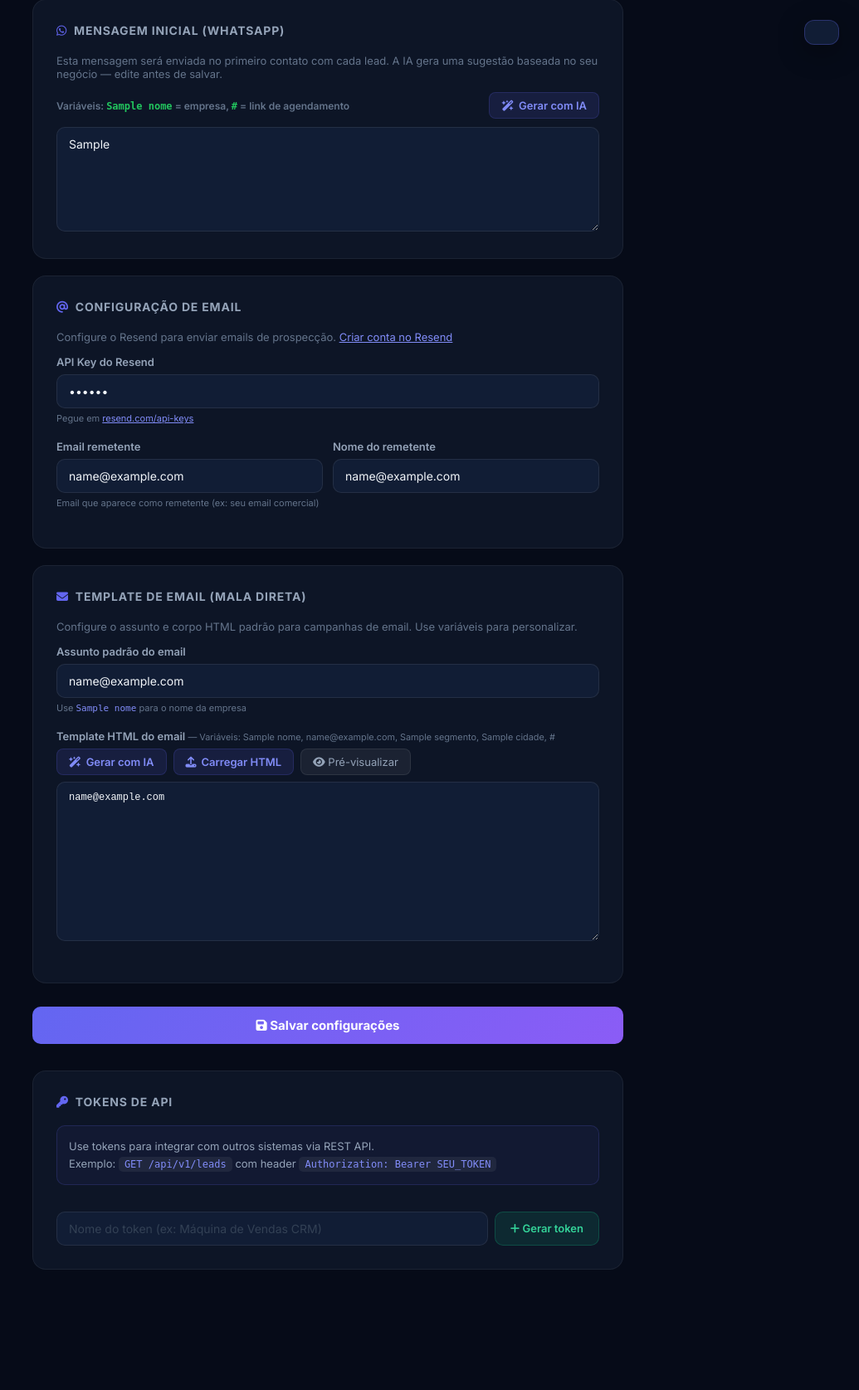
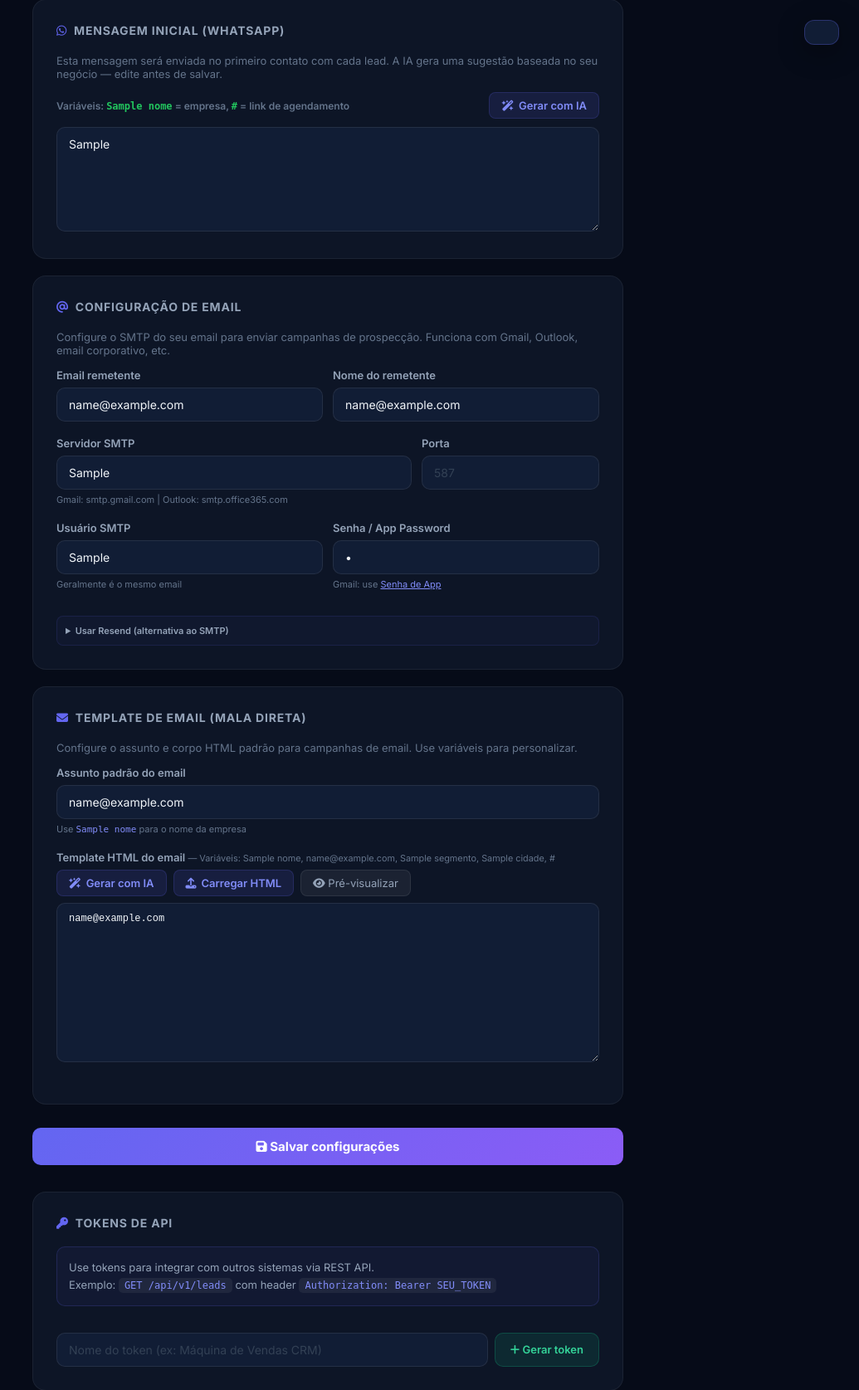
Before and after one commit to AndersD76/robo-comercial, a Flask app: template templates/config.html in a window 1280 px wide. Shown: the part 802-2477 px from the top of the page at 83% size, without its empty margins (245-1280 px from the left). Before the commit the page ends 2332 px from the top, so only its background shows below. Run offline with Flask 3, Linux system fonts and the light colour scheme; the template is opened without the code that fills it: most values are stand-ins (such as "Sample title", 1, 10 or a date in 2020); some libraries are stand-ins or nearby versions.

Commit message:
feat: envio de email via SMTP direto (Gmail, Outlook, qualquer email)
- SMTP como método principal (qualquer email funciona)
- Campos: servidor, porta, usuário, senha/app password
- Resend mantido como alternativa (dentro de details/summary)
- Prioridade: SMTP > Resend
- Gmail: smtp.gmail.com:587 + App Password
- Outlook: smtp.office365.com:587

Co-Authored-By: Claude Opus 4.6 (1M context) <noreply@anthropic.com>

```diff
--- a/app.py
+++ b/app.py
@@ -147,6 +147,10 @@ def _init_user_schema(schema: str):
         "ALTER TABLE bot_config ADD COLUMN IF NOT EXISTS email_remetente TEXT",
         "ALTER TABLE bot_config ADD COLUMN IF NOT EXISTS email_remetente_nome TEXT",
         "ALTER TABLE bot_config ADD COLUMN IF NOT EXISTS resend_api_key TEXT",
+        "ALTER TABLE bot_config ADD COLUMN IF NOT EXISTS smtp_host TEXT",
+        "ALTER TABLE bot_config ADD COLUMN IF NOT EXISTS smtp_port INTEGER DEFAULT 587",
+        "ALTER TABLE bot_config ADD COLUMN IF NOT EXISTS smtp_user TEXT",
+        "ALTER TABLE bot_config ADD COLUMN IF NOT EXISTS smtp_password TEXT",
         "ALTER TABLE empresas ADD COLUMN IF NOT EXISTS wa_enviado TIMESTAMP",
         "ALTER TABLE empresas ADD COLUMN IF NOT EXISTS agenda_token TEXT",
         "ALTER TABLE bot_config ADD COLUMN IF NOT EXISTS horario_inicio INTEGER DEFAULT 9",
@@ -1032,30 +1036,60 @@ def api_bulk_action(bot):
 # --- Email em massa ---
 
 def _get_email_config(schema: str) -> dict:
-    """Lê config de email do user (bot_config) com fallback para env vars."""
+    """Lê config de email do user (bot_config)."""
     cfg = get_bot_config(schema) if schema else {}
     return {
-        'api_key': (cfg.get('resend_api_key') or
-                    os.environ.get('RESEND_API_KEY', '') or
-                    os.environ.get('BREVO_API_KEY', '')),
         'sender_email': (cfg.get('email_remetente') or
                          os.environ.get('EMAIL_FROM', '')),
         'sender_name': (cfg.get('email_remetente_nome') or
-                        cfg.get('empresa_nome') or
-                        os.environ.get('EMAIL_FROM_NAME', '')),
+                        cfg.get('empresa_nome') or ''),
+        'smtp_host': cfg.get('smtp_host') or '',
+        'smtp_port': cfg.get('smtp_port') or 587,
+        'smtp_user': cfg.get('smtp_user') or '',
+        'smtp_password': cfg.get('smtp_password') or '',
+        'resend_api_key': cfg.get('resend_api_key') or '',
     }
 
 
-def _send_email(api_key, sender_email, sender_name,
-                to_email, to_name, subject, html):
-    """Envia email via Resend (preferido) ou Brevo (fallback)."""
-    import requests as http
-    if not api_key or not sender_email:
+def _send_email(ecfg, to_email, to_name, subject, html):
+    """Envia email via SMTP direto, Resend ou Brevo."""
+    sender_email = ecfg.get('sender_email', '')
+    sender_name = ecfg.get('sender_name', '')
+    if not sender_email:
         return False
-    # Tenta Resend primeiro (key começa com "re_")
-    if api_key.startswith('re_'):
+
+    # Opção 1: SMTP direto (qualquer email)
+    smtp_host = ecfg.get('smtp_host', '')
+    smtp_user = ecfg.get('smtp_user', '')
+    smtp_pass = ecfg.get('smtp_password', '')
+    if smtp_host and smtp_user and smtp_pass:
+        try:
+            import smtplib
+            from email.mime.multipart import MIMEMultipart
+            from email.mime.text import MIMEText
+            msg = MIMEMultipart('alternative')
+            msg['From'] = f'{sender_name} <{sender_email}>'
+            msg['To'] = to_email
+            msg['Subject'] = subject
+            msg.attach(MIMEText(html, 'html', 'utf-8'))
+            port = int(ecfg.get('smtp_port', 587))
+            with smtplib.SMTP(smtp_host, port, timeout=15) as s:
+                s.ehlo()
+                if port != 25:
+                    s.starttls()
+                s.login(smtp_user, smtp_pass)
+                s.sendmail(sender_email, to_email, msg.as_string())
+            return True
+        except Exception as e:
+            print(f'[SMTP] erro: {e}')
+            return False
+
+    # Opção 2: Resend API
+    resend_key = ecfg.get('resend_api_key', '')
+    if resend_key:
+        import requests as http
         r = http.post('https://api.resend.com/emails',
-                      headers={'Authorization': f'Bearer {api_key}',
+                      headers={'Authorization': f'Bearer {resend_key}',
                                'Content-Type': 'application/json'},
                       json={'from': f'{sender_name} <{sender_email}>',
                             'to': [to_email],
@@ -1063,17 +1097,8 @@ def _send_email(api_key, sender_email, sender_name,
                             'html': html},
                       timeout=15)
         return r.status_code in (200, 201)
-    # Senão tenta Brevo
-    r = http.post('https://api.brevo.com/v3/smtp/email',
-                  headers={'api-key': api_key,
-                           'Content-Type': 'application/json'},
-                  json={'sender': {'name': sender_name,
-                                   'email': sender_email},
-                        'to': [{'email': to_email, 'name': to_name}],
-                        'subject': subject,
-                        'htmlContent': html},
-                  timeout=15)
-    return r.status_code in (200, 201)
+
+    return False
 
 
 @app.route('/api/<bot>/send-emails', methods=['POST'])
@@ -1085,13 +1110,12 @@ def api_send_emails(bot):
     if not lead_ids:
         return jsonify({'error': 'nenhum lead selecionado'}), 400
     ecfg = _get_email_config(schema)
-    if not ecfg['api_key']:
-        return jsonify({'error': 'Configure sua API Key do Resend em Configurações'}), 400
+    has_smtp = ecfg.get('smtp_host') and ecfg.get('smtp_user')
+    has_resend = bool(ecfg.get('resend_api_key'))
+    if not has_smtp and not has_resend:
+        return jsonify({'error': 'Configure SMTP ou Resend em Configurações'}), 400
     if not ecfg['sender_email']:
         return jsonify({'error': 'Configure seu email remetente em Configurações'}), 400
-    api_key = ecfg['api_key']
-    sender_email = ecfg['sender_email']
-    sender_name = ecfg['sender_name'] or 'Minha Empresa'
 
     tpl_path = os.path.join(os.path.dirname(__file__), 'templates', 'email_custom.html')
     if not os.path.exists(tpl_path):
@@ -1124,8 +1148,7 @@ def api_send_emails(bot):
                         .replace('{{link_agenda}}', link_agenda)
                         .replace('{{EMPRESA}}', empresa_nome))
         try:
-            ok = _send_email(api_key, sender_email, sender_name,
-                             lead['email'], nome,
+            ok = _send_email(ecfg, lead['email'], nome,
                              f'{nome}, conheça {empresa_nome}', html)
             if ok:
                 enviados += 1
@@ -1166,13 +1189,12 @@ def api_email_campanha(bot):
         return jsonify({'error': 'corpo ou template HTML é obrigatório'}), 400
 
     ecfg = _get_email_config(schema)
-    if not ecfg['api_key']:
-        return jsonify({'error': 'Configure sua API Key do Resend em Configurações'}), 400
+    has_smtp = ecfg.get('smtp_host') and ecfg.get('smtp_user')
+    has_resend = bool(ecfg.get('resend_api_key'))
+    if not has_smtp and not has_resend:
+        return jsonify({'error': 'Configure SMTP ou Resend em Configurações'}), 400
     if not ecfg['sender_email']:
         return jsonify({'error': 'Configure seu email remetente em Configurações'}), 400
-    api_key = ecfg['api_key']
-    sender_email = ecfg['sender_email']
-    sender_name = ecfg['sender_name'] or 'Minha Empresa'
 
     try:
         conn = _conn(schema)
@@ -1218,8 +1240,7 @@ def api_email_campanha(bot):
 
         try:
             ok = _send_email(
-                api_key, sender_email, sender_name,
-                lead['email'], nome, subj, html)
+                ecfg, lead['email'], nome, subj, html)
             if ok:
                 enviados += 1
                 try:
@@ -1276,6 +1297,10 @@ def api_save_config(bot):
     email_remetente = data.get('email_remetente', '')
     email_remetente_nome = data.get('email_remetente_nome', '')
     resend_api_key = data.get('resend_api_key', '')
+    smtp_host = data.get('smtp_host', '')
+    smtp_port = data.get('smtp_port', 587)
+    smtp_user = data.get('smtp_user', '')
+    smtp_password = data.get('smtp_password', '')
 
     if not termos and descricao:
         ia = _gerar_termos_ia(empresa_nome, descricao, website)
@@ -1296,6 +1321,8 @@ def api_save_config(bot):
                          email_assunto_padrao=%s, email_html_template=%s,
                          email_remetente=%s, email_remetente_nome=%s,
                          resend_api_key=%s,
+                         smtp_host=%s, smtp_port=%s,
+                         smtp_user=%s, smtp_password=%s,
                          atualizado_em=NOW()"""
             params = [empresa_nome, website, descricao, json.dumps(termos),
                       li_email or None, json.dumps(li_cargos),
@@ -1303,7 +1330,9 @@ def api_save_config(bot):
                       email_html or None,
                       email_remetente or None,
                       email_remetente_nome or None,
-                      resend_api_key or None]
+                      resend_api_key or None,
+                      smtp_host or None, smtp_port or 587,
+                      smtp_user or None, smtp_password or None]
             if li_password:
                 sql += ", linkedin_password=%s"
                 params.append(li_password)
@@ -1315,8 +1344,9 @@ def api_save_config(bot):
                 (empresa_nome, website, descricao, termos_busca,
                  linkedin_email, linkedin_password, linkedin_cargos,
                  msg_inicial, email_assunto_padrao, email_html_template,
-                 email_remetente, email_remetente_nome, resend_api_key)
-                VALUES (%s,%s,%s,%s,%s,%s,%s,%s,%s,%s,%s,%s,%s)""",
+                 email_remetente, email_remetente_nome, resend_api_key,
+                 smtp_host, smtp_port, smtp_user, smtp_password)
+                VALUES (%s,%s,%s,%s,%s,%s,%s,%s,%s,%s,%s,%s,%s,%s,%s,%s,%s)""",
                       (empresa_nome, website, descricao,
                        json.dumps(termos), li_email or None,
                        li_password or None, json.dumps(li_cargos),
@@ -1324,7 +1354,9 @@ def api_save_config(bot):
                        email_html or None,
                        email_remetente or None,
                        email_remetente_nome or None,
-                       resend_api_key or None))
+                       resend_api_key or None,
+                       smtp_host or None, smtp_port or 587,
+                       smtp_user or None, smtp_password or None))
         conn.commit()
 
         # Atualizar users (separado para não bloquear o save principal)
--- a/templates/config.html
+++ b/templates/config.html
@@ -168,27 +168,54 @@
     <textarea id="msg_inicial" rows="6" placeholder="Olá! Sou da equipe {{nome_empresa}}.&#10;&#10;Vi que a {{nome}} pode se interessar...&#10;&#10;Posso agendar uma conversa? {{cal_link}}">{{ cfg.msg_inicial or '' }}</textarea>
   </div>
 
-  <!-- CONFIG EMAIL REMETENTE -->
+  <!-- CONFIG EMAIL -->
   <div class="card">
     <div class="card-title"><i class="fa fa-at"></i> Configuração de Email</div>
     <p style="font-size:13px;color:var(--muted);margin-bottom:14px">
-      Configure o Resend para enviar emails de prospecção. <a href="https://resend.com" target="_blank" style="color:#818cf8">Criar conta no Resend</a>
+      Configure o SMTP do seu email para enviar campanhas de prospecção. Funciona com Gmail, Outlook, email corporativo, etc.
     </p>
-    <div class="field">
-      <label>API Key do Resend</label>
-      <input type="password" id="resend_api_key" value="{{ cfg.resend_api_key or '' }}" placeholder="re_xxxxxxxxxxxxxxxxxxxxxxxxxxxxxxxx">
-      <small style="color:var(--muted);font-size:11px">Pegue em <a href="https://resend.com/api-keys" target="_blank" style="color:#818cf8">resend.com/api-keys</a></small>
-    </div>
     <div style="display:grid;grid-template-columns:1fr 1fr;gap:12px">
       <div class="field">
         <label>Email remetente</label>
         <input type="email" id="email_remetente" value="{{ cfg.email_remetente or '' }}" placeholder="seuemail@gmail.com">
-        <small style="color:var(--muted);font-size:11px">Email que aparece como remetente (ex: seu email comercial)</small>
       </div>
       <div class="field">
         <label>Nome do remetente</label>
         <input type="text" id="email_remetente_nome" value="{{ cfg.email_remetente_nome or '' }}" placeholder="Ex: João da Empresa XYZ">
       </div>
+    </div>
+    <div style="display:grid;grid-template-columns:2fr 1fr;gap:12px">
+      <div class="field">
+        <label>Servidor SMTP</label>
+        <input type="text" id="smtp_host" value="{{ cfg.smtp_host or '' }}" placeholder="smtp.gmail.com">
+        <small style="color:var(--muted);font-size:11px">Gmail: smtp.gmail.com | Outlook: smtp.office365.com</small>
+      </div>
+      <div class="field">
+        <label>Porta</label>
+        <input type="number" id="smtp_port" value="{{ cfg.smtp_port or 587 }}" placeholder="587">
+      </div>
+    </div>
+    <div style="display:grid;grid-template-columns:1fr 1fr;gap:12px">
+      <div class="field">
+        <label>Usuário SMTP</label>
+        <input type="text" id="smtp_user" value="{{ cfg.smtp_user or '' }}" placeholder="seuemail@gmail.com">
+        <small style="color:var(--muted);font-size:11px">Geralmente é o mesmo email</small>
+      </div>
+      <div class="field">
+        <label>Senha / App Password</label>
+        <input type="password" id="smtp_password" value="{{ cfg.smtp_password or '' }}" placeholder="senha ou app password">
+        <small style="color:var(--muted);font-size:11px">Gmail: use <a href="https://myaccount.google.com/apppasswords" target="_blank" style="color:#818cf8">Senha de App</a></small>
+      </div>
+    </div>
+    <div style="margin-top:12px;padding:10px;background:rgba(99,102,241,.04);border:1px solid rgba(99,102,241,.12);border-radius:8px">
+      <details>
+        <summary style="font-size:11px;color:var(--muted2);cursor:pointer;font-weight:600">Usar Resend (alternativa ao SMTP)</summary>
+        <div class="field" style="margin-top:10px">
+          <label>API Key do Resend</label>
+          <input type="password" id="resend_api_key" value="{{ cfg.resend_api_key or '' }}" placeholder="re_xxxxxxxxxxxxxxxxxxxxxxxxxxxxxxxx">
+          <small style="color:var(--muted);font-size:11px">Pegue em <a href="https://resend.com/api-keys" target="_blank" style="color:#818cf8">resend.com/api-keys</a>. Requer domínio verificado.</small>
+        </div>
+      </details>
     </div>
   </div>
 
@@ -437,7 +464,11 @@ async function saveConfig() {
         email_html_template: document.getElementById('email_html_template').value,
         resend_api_key: document.getElementById('resend_api_key').value,
         email_remetente: document.getElementById('email_remetente').value,
-        email_remetente_nome: document.getElementById('email_remetente_nome').value
+        email_remetente_nome: document.getElementById('email_remetente_nome').value,
+        smtp_host: document.getElementById('smtp_host').value,
+        smtp_port: parseInt(document.getElementById('smtp_port').value) || 587,
+        smtp_user: document.getElementById('smtp_user').value,
+        smtp_password: document.getElementById('smtp_password').value
       })
     })
     const d = await r.json()
```
